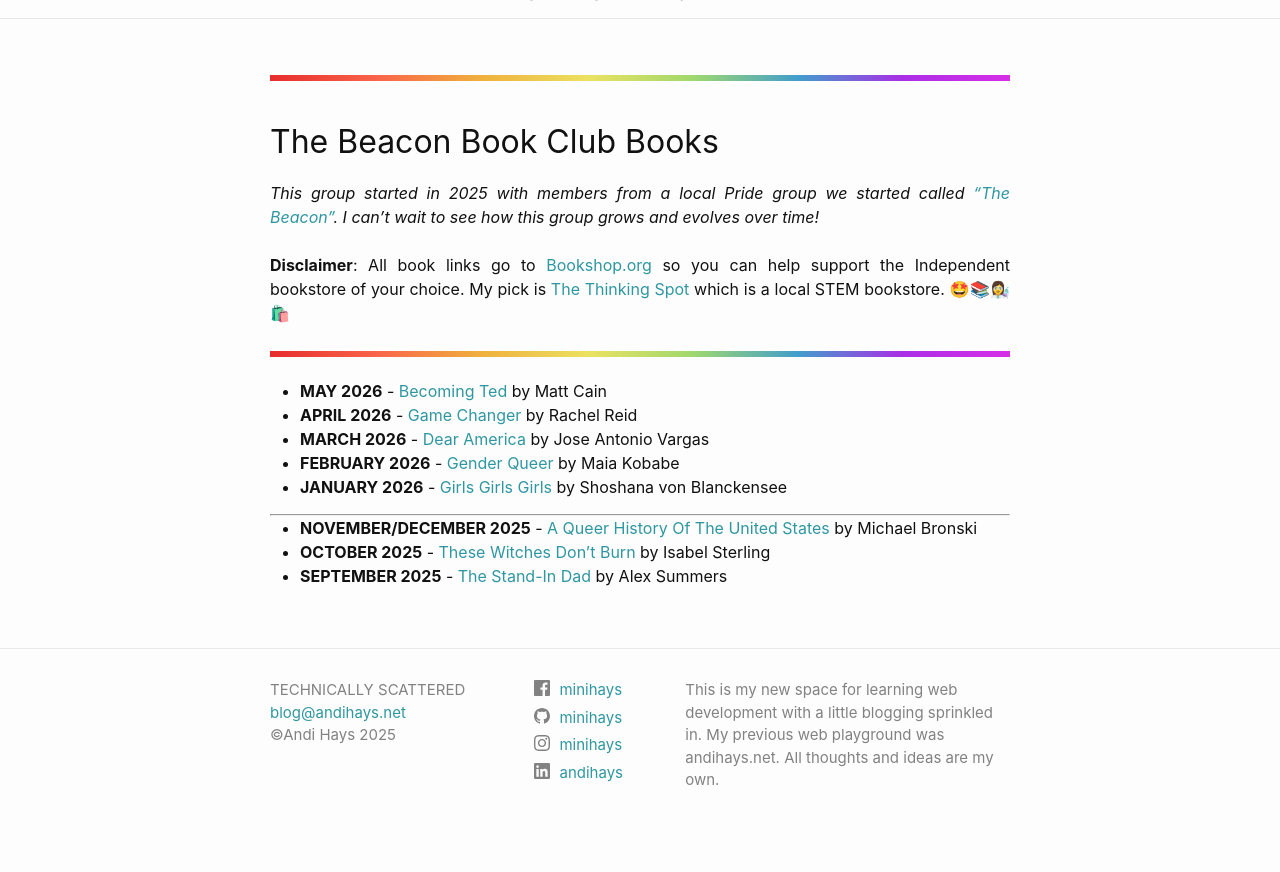
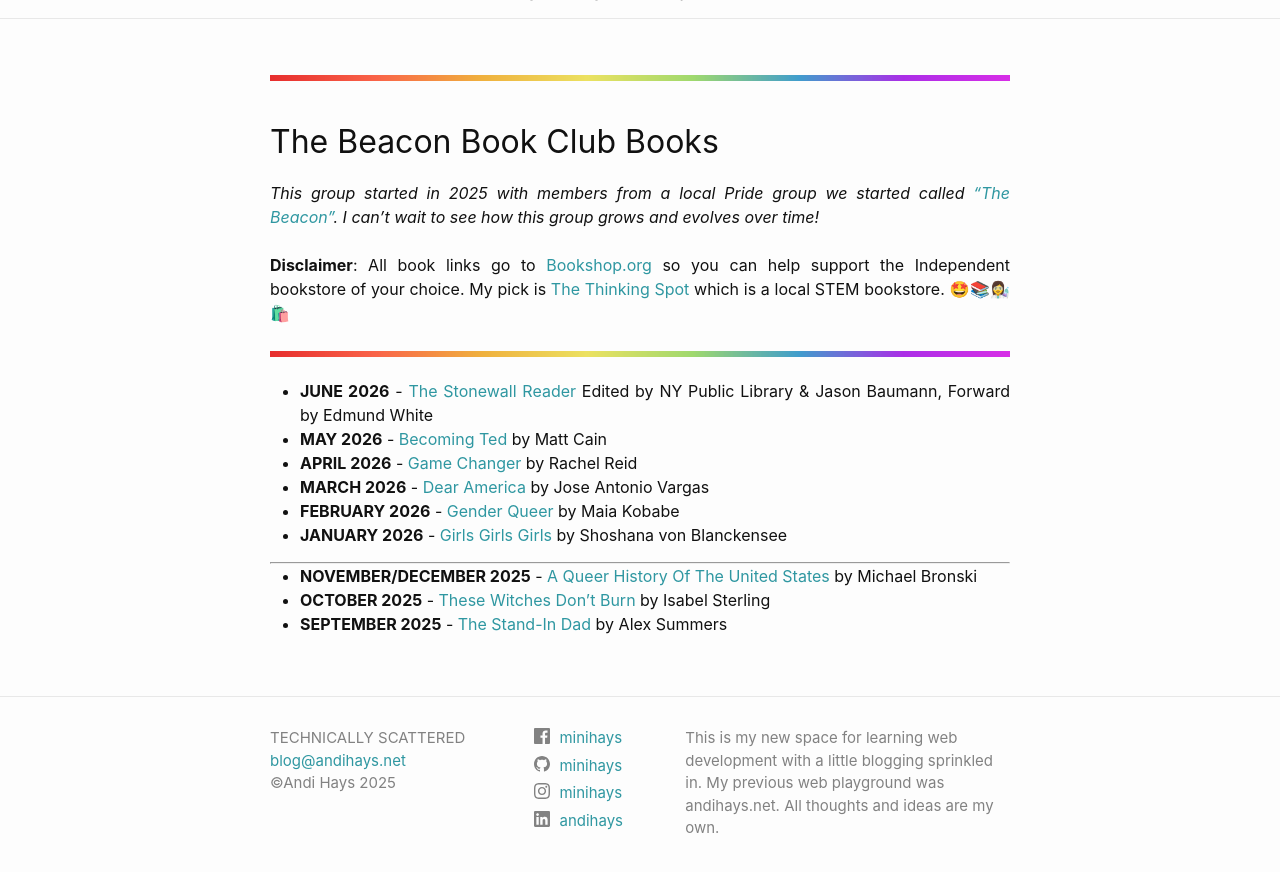
Before and after one commit to minihays/minihays.github.io, a Jekyll site: the page built from bookclub/beaconbookclub.markdown, in a window 1280 px wide and 900 px high, scrolled down 572 px. Shown: the top 872 px of the window. Built offline with Jekyll 4.4.1, drawn with Linux system fonts in a browser that asks for light colours.

Commit message:
Updated book list

```diff
--- a/bookclub/beaconbookclub.markdown
+++ b/bookclub/beaconbookclub.markdown
@@ -11,6 +11,7 @@
 
 ![Bright](/images/BrightSkinnyRainbow.png)
 
+- **JUNE 2026** - [The Stonewall Reader](https://bookshop.org/p/books/the-stonewall-reader-edmund-white/8d30d905883e4bd8?ean=9780143133513&next=t) Edited by NY Public Library & Jason Baumann, Forward by Edmund White
 - **MAY 2026** - [Becoming Ted](https://bookshop.org/p/books/becoming-ted-matt-cain/0d9e8619cb192801?ean=9781496745958&next=t) by Matt Cain
 - **APRIL 2026** - [Game Changer](https://bookshop.org/p/books/game-changer-now-streaming-on-crave-and-hbo-max-rachel-reid/5d54267b91d5d98e?ean=9781335534620&next=t) by Rachel Reid
 - **MARCH 2026** - [Dear America](https://bookshop.org/p/books/dear-america-notes-of-an-undocumented-citizen-jose-antonio-vargas/b4634ed400f07ee2?ean=9780062851345&next=t) by Jose Antonio Vargas
```
